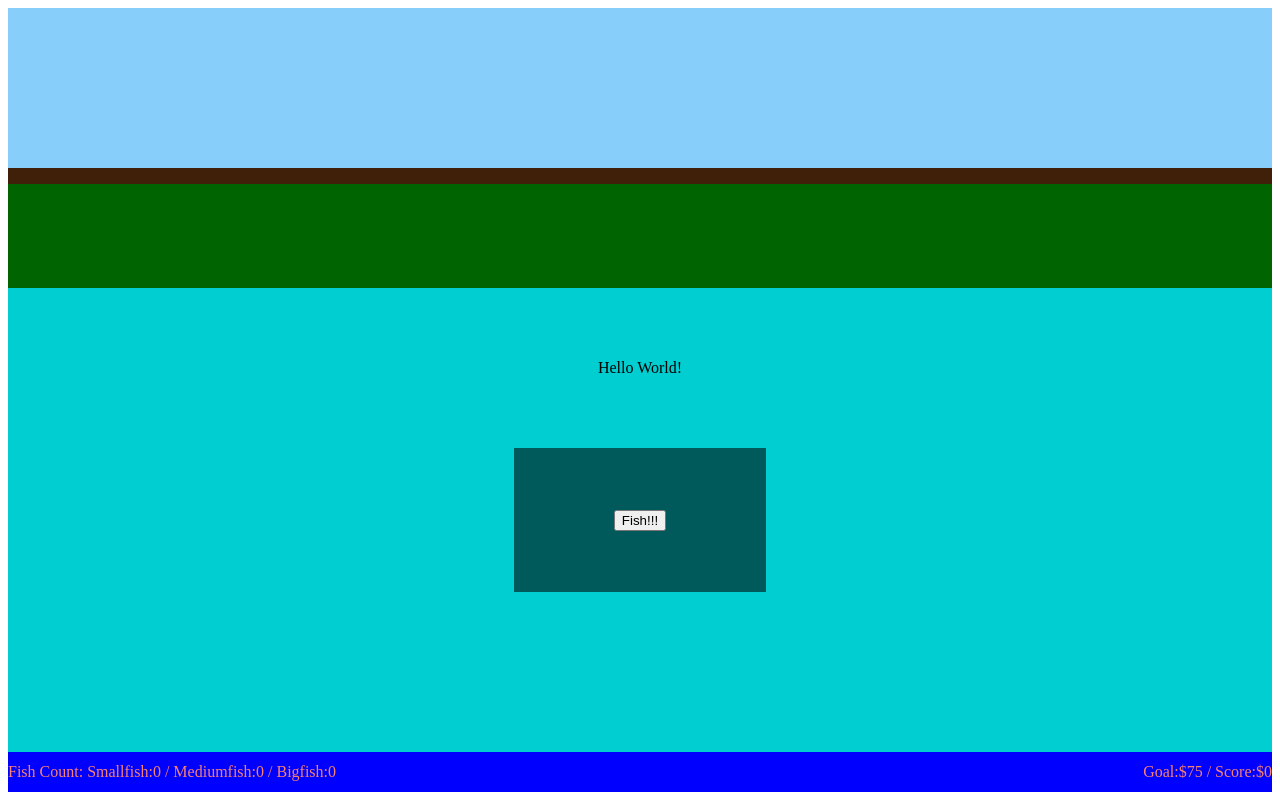
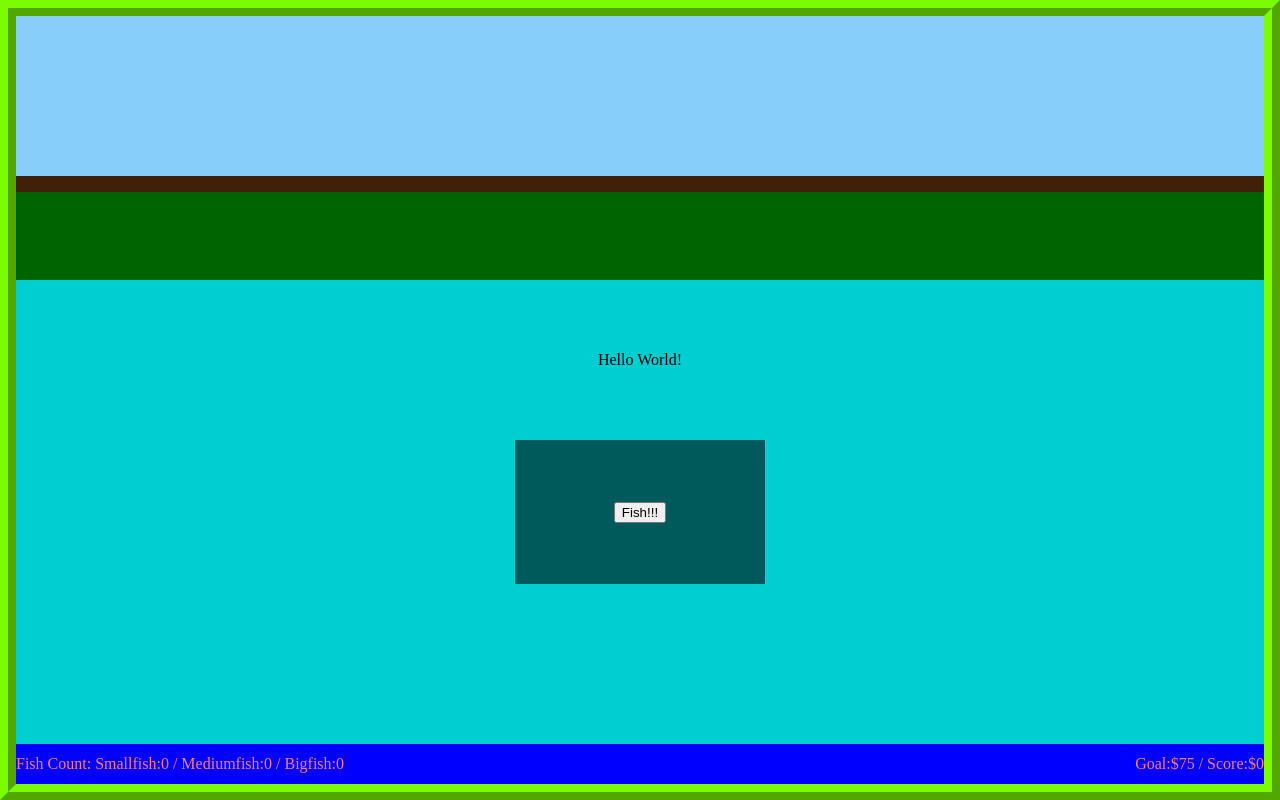
Before and after one commit to Grahambone37/Milestone-One-Browser-Game, a plain HTML site: page index.html in a window 1280 px wide. Drawn offline with Linux system fonts and the light colour scheme.

Commit message:
added a border

```diff
--- a/main.css
+++ b/main.css
@@ -55,7 +55,7 @@ main {
 
 #greenery {
     background-color: darkgreen;
-    min-height: 13vh;
+    min-height: 11vh;
 }
 
 #water {
@@ -78,3 +78,11 @@ main {
 #goal-score {
     text-align: right;
 }
+
+#game-window {
+    border: 2vh ridge lawngreen;
+}
+
+body {
+    margin: 0;
+}
```
